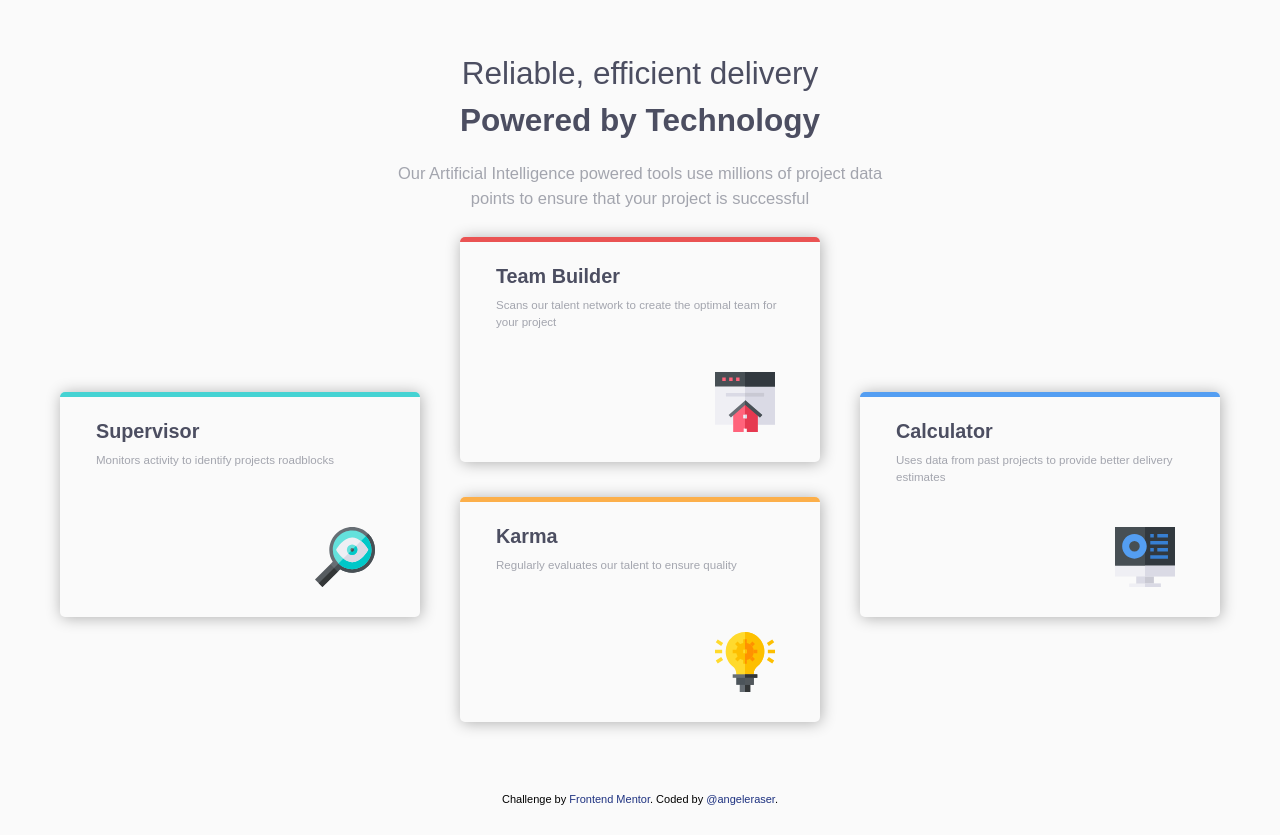
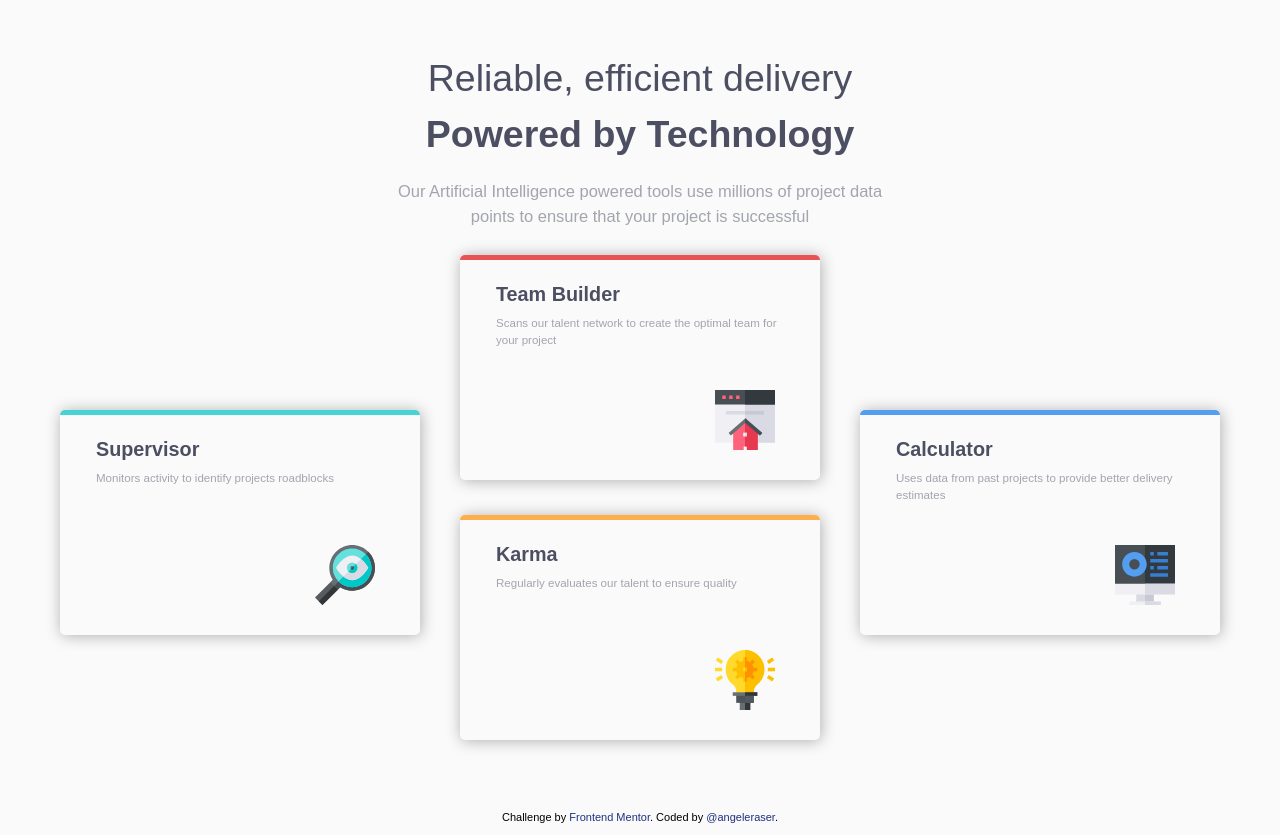
Before and after one commit to angeleraser/four-card-feature-section, a plain HTML site: page index.html in a window 1280 px wide. Drawn offline with Linux system fonts and the light colour scheme.

Commit message:
update styles.css

```diff
--- a/css/styles.css
+++ b/css/styles.css
@@ -44,7 +44,7 @@ body{
 .title{
   color: var(--VeryDarkBlue);
   line-height: 1.5;
-  font-size: 2.1em;
+  font-size: 2.5em;
   text-align: center;
   margin: 0;
   width: 40%;
```
